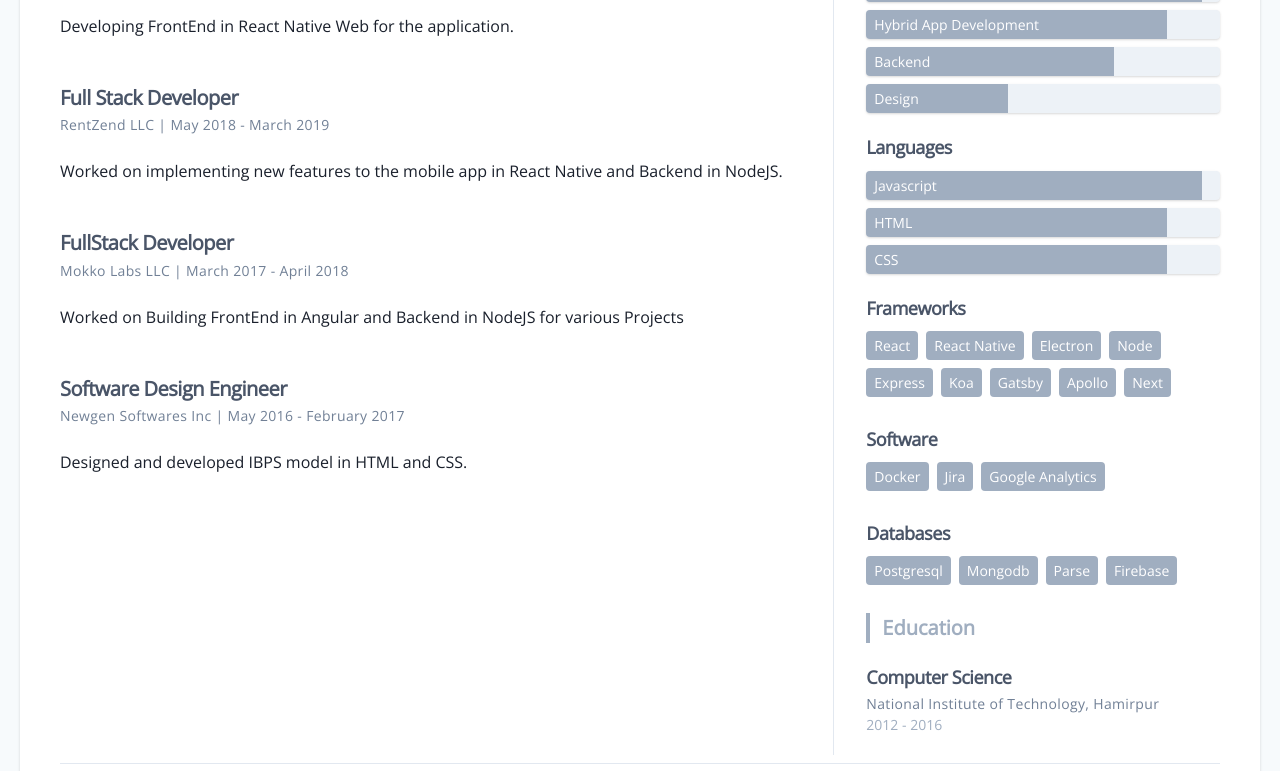
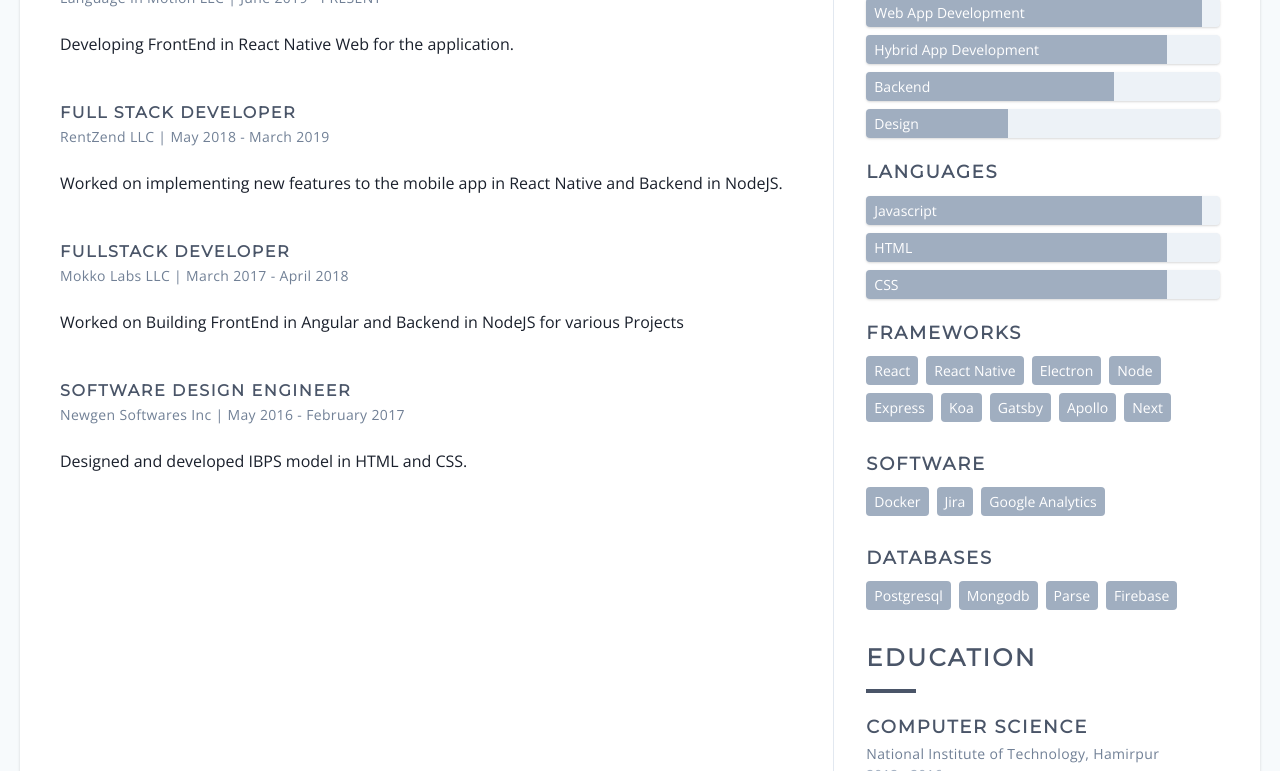
Before and after one commit to pritishvaidya/resume, a Gatsby site: page / in a window 1280 px wide. Shown: the part 664-1435 px from the top of the page. Built offline with nearby package versions, Linux system fonts and the light colour scheme; Gatsby itself is replaced by a stand-in of ours.

Commit message:
Update styles

```diff
--- a/src/main.css
+++ b/src/main.css
@@ -25,11 +25,14 @@
 }
 
 .section-header {
-    @apply text-primary-500 text-xl border-l-4 border-primary-500 pl-3 font-bold;
+    @apply text-primary-700 pb-3 text-2xl border-b-4 border-primary-700 font-bold leading-relaxed tracking-widest font-mono;
+    max-width: 50px;
+    text-transform: uppercase;
 }
 
 .item-header {
-    @apply text-xl font-bold tracking-tight leading-relaxed text-neutral-700;
+    @apply text-base font-bold tracking-tight leading-relaxed text-primary-700 leading-relaxed tracking-widest font-mono;
+    text-transform: uppercase;
 }
 
 .item-sub {
```
